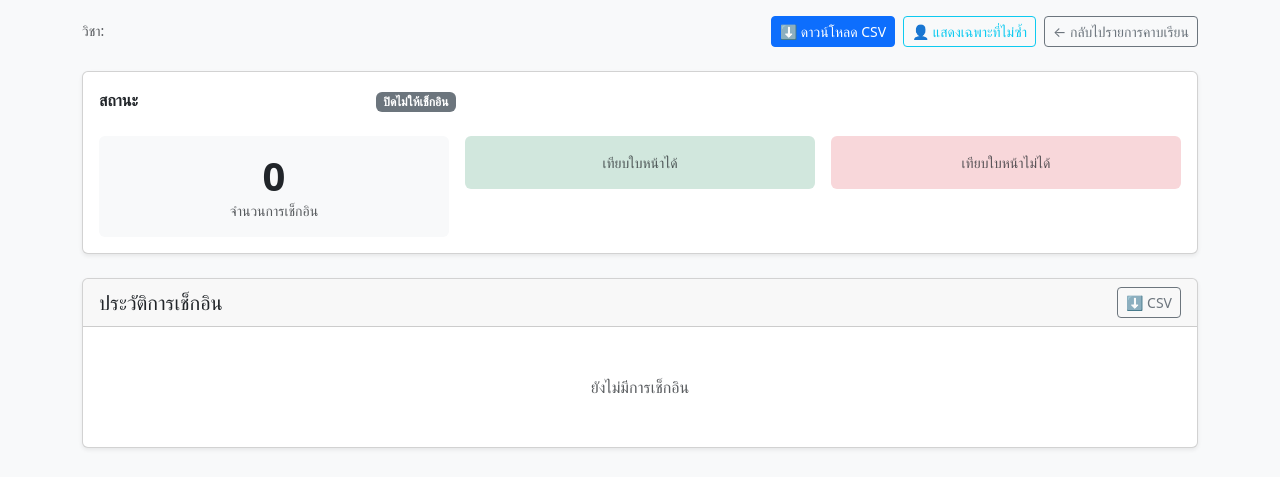
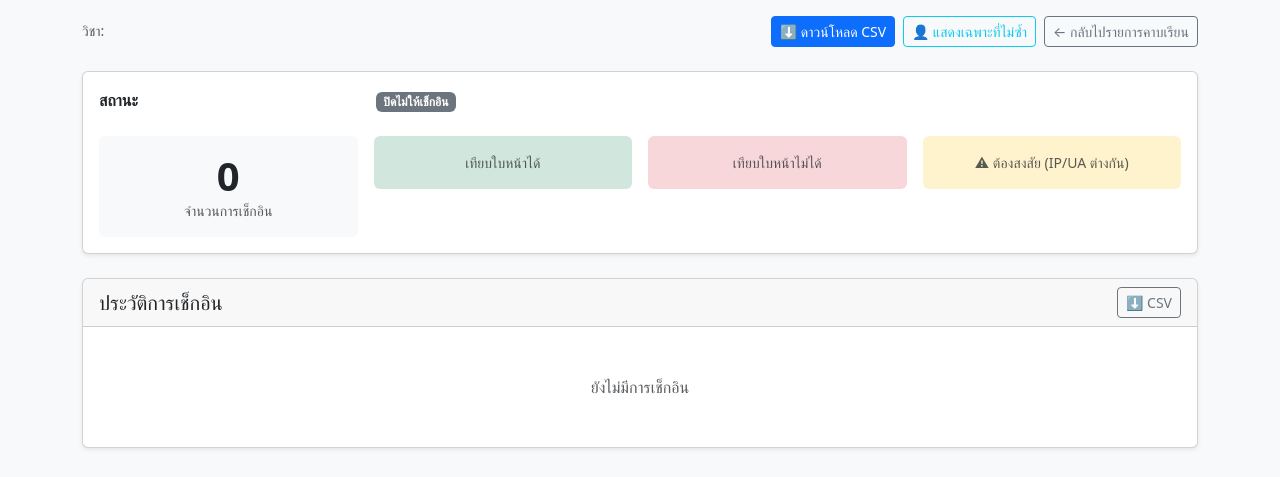
Before and after one commit to srakrn/face-checkin, a Django app: template templates/sessions/report.html in a window 1280 px wide. Shown: the part 48-525 px from the top of the page. Run offline with Django 5.2, Linux system fonts and the light colour scheme; the template is opened without the code that fills it, so the values that code supplies are empty; some libraries are stand-ins or nearby versions.

Commit message:
feat: always show anomaly count

```diff
--- a/templates/sessions/report.html
+++ b/templates/sessions/report.html
@@ -63,7 +63,7 @@
 
       {# ---- Stats ---- #}
       <div class="row g-3">
-        <div class="col-sm-4">
+        <div class="col-sm-3">
           <div class="card text-center border-0 bg-light">
             <div class="card-body">
               <div class="display-6 fw-bold">{{ checkins|length }}</div>
@@ -71,7 +71,7 @@
             </div>
           </div>
         </div>
-        <div class="col-sm-4">
+        <div class="col-sm-3">
           <div class="card text-center border-0 bg-success-subtle">
             <div class="card-body">
               <div class="display-6 fw-bold text-success">{{ matched_count }}</div>
@@ -79,7 +79,7 @@
             </div>
           </div>
         </div>
-        <div class="col-sm-4">
+        <div class="col-sm-3">
           <div class="card text-center border-0 bg-danger-subtle">
             <div class="card-body">
               <div class="display-6 fw-bold text-danger">{{ unmatched_count }}</div>
@@ -87,8 +87,7 @@
             </div>
           </div>
         </div>
-        {% if anomaly_count %}
-        <div class="col-sm-4">
+        <div class="col-sm-3">
           <div class="card text-center border-0 bg-warning-subtle">
             <div class="card-body">
               <div class="display-6 fw-bold text-warning">{{ anomaly_count }}</div>
@@ -96,7 +95,6 @@
             </div>
           </div>
         </div>
-        {% endif %}
       </div>
     </div>
   </div>
@@ -107,7 +105,7 @@
       <h2 class="h5 mb-0">
         {% trans "ประวัติการเช็กอิน" %}
         {% if unique_only %}
-          <span class="badge text-bg-info ms-2">👤 {% trans "เฉพาะคนแรก" %}</span>
+          <span class="badge text-bg-info ms-2">👤 {% trans "เฉพาะที่ไม่ซ้ำ" %}</span>
         {% endif %}
       </h2>
       {% if unique_only %}
```
